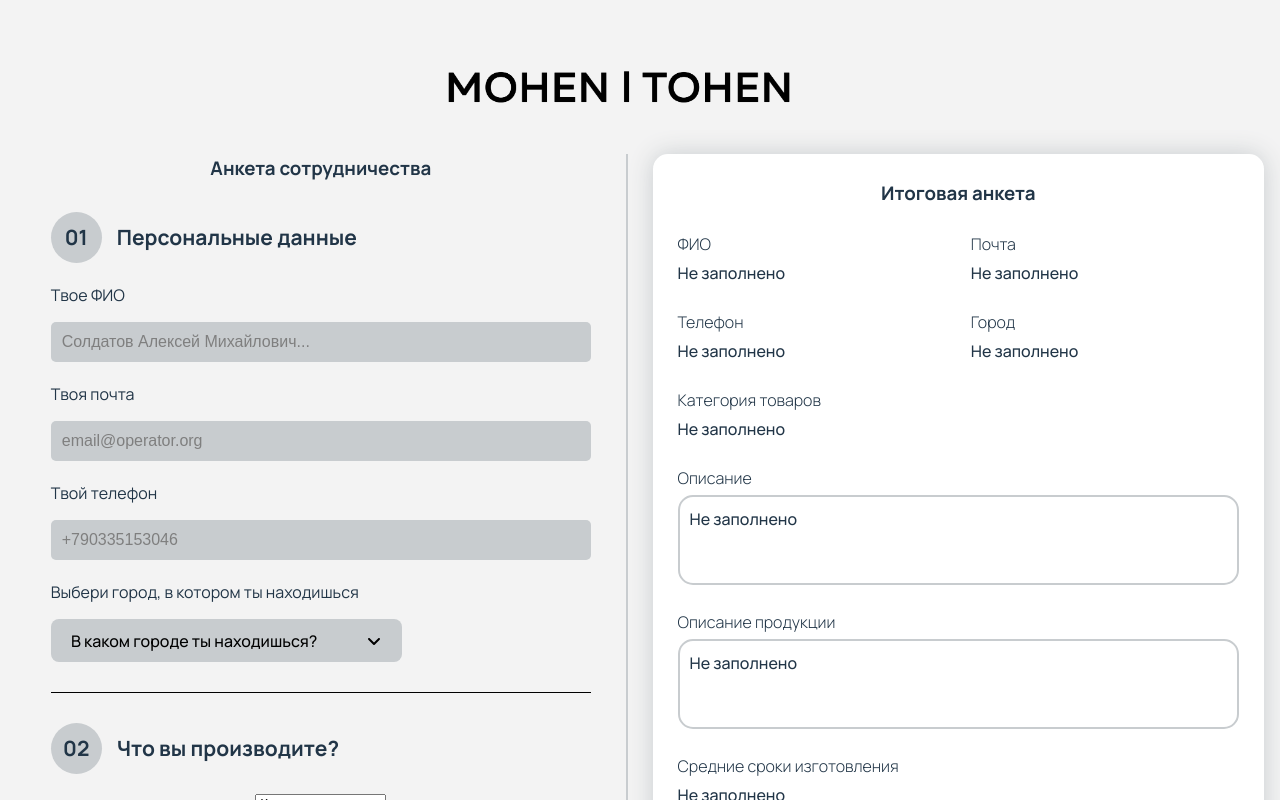
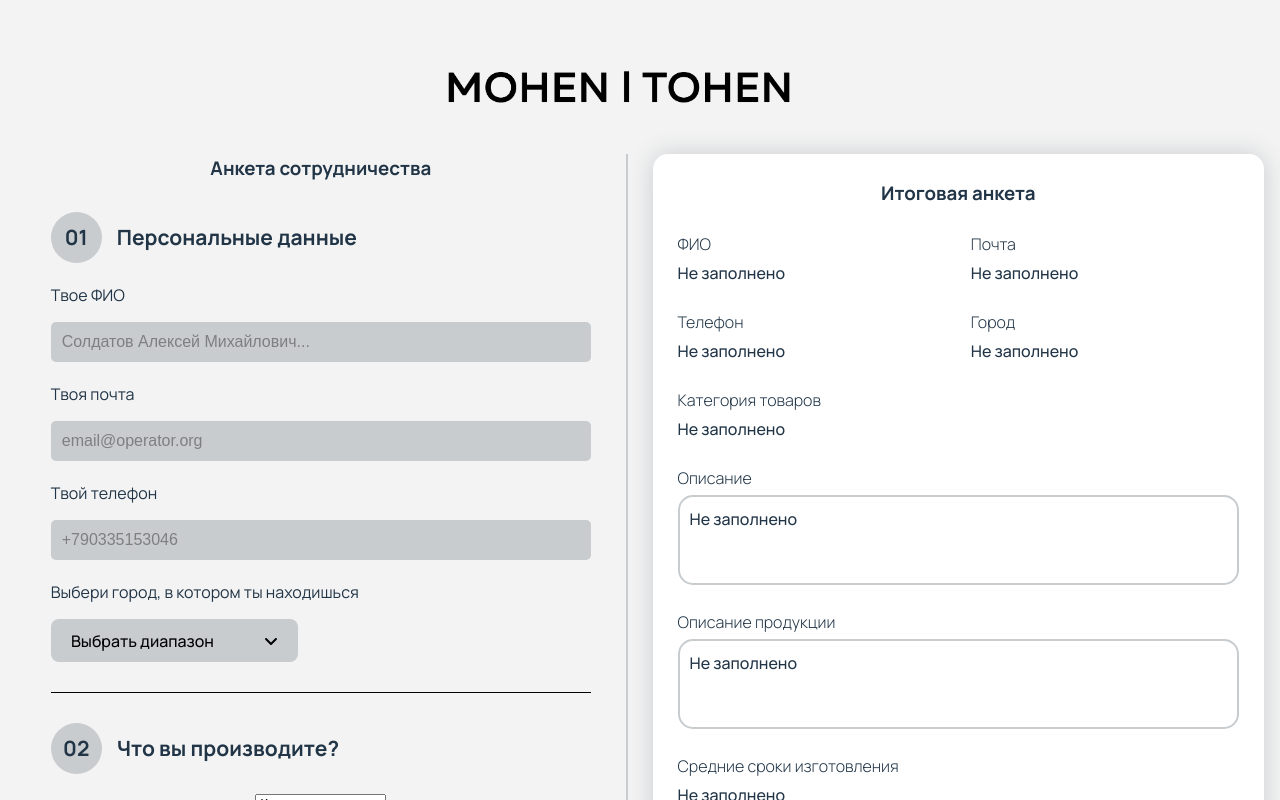
Before and after one commit to andrey-zinoviev-dev/mohen-tohen, a React (Vite) app: page /mohen-tohen/application in a window 1280 px wide. Both pictures are taken after a click on the button "Заполнить анкету". Shown: the top 800 px of the page. Built offline with nearby package versions, Linux system fonts and the light colour scheme.

Commit message:
added select component

```diff
--- a/src/AppliactionForm.tsx
+++ b/src/AppliactionForm.tsx
@@ -1,13 +1,15 @@
 import React from "react";
-import { faAngleDown, faArrowRight, faPlusCircle } from "@fortawesome/free-solid-svg-icons";
+import { faArrowRight, faPlusCircle } from "@fortawesome/free-solid-svg-icons";
 import { FontAwesomeIcon } from "@fortawesome/react-fontawesome";
 import "./ApplicationForm.css"
 import heading from "./assets/mh-1.png"
 import Footer from "./Footer";
+import SelectElement from "./SelectElement";
+import { applicationCitySelect } from "./utils";
 
 export default function ApplicationForm() {
     const [startedApplication, setStartedApplication] = React.useState<boolean>(false);
-    const [openedSelect, setOpenedSelect] = React.useState<boolean>(false);
+    // const [openedSelect, setOpenedSelect] = React.useState<boolean>(false);
     const [applicationData, setApplicationData] = React.useState<{name: string, email: string, phone: string, city: string, category: string, description: string, productionProcess: string, productionLength: string} >({
         name: "",
         email: "",
@@ -22,6 +24,10 @@ export default function ApplicationForm() {
     //variables
     const date = new Date().toLocaleString();
     // console.log(date);
+
+    React.useEffect(() => {
+        console.log(applicationData);
+    }, [applicationData])
 
     return (
         <>
@@ -106,7 +112,8 @@ export default function ApplicationForm() {
                                         }} placeholder="+790335153046" type="phone"></input>
                                     </div>
                                     <div className="application__form-data-wrapper application__form-data-wrapper_fit-content">
-                                        <label>Выбери город, в котором ты находишься</label>
+                                        <SelectElement label="Выбери город, в котором ты находишься" name="city" options={applicationCitySelect} updateApplication={setApplicationData}></SelectElement>
+                                        {/* <label>Выбери город, в котором ты находишься</label>
                                         <button onClick={() => {
                                             setOpenedSelect(!openedSelect);
                                         }}>В каком городе ты находишься?
@@ -129,7 +136,7 @@ export default function ApplicationForm() {
                                                 <input id="spb" name="city" type="radio" />
                                                 <label htmlFor="spb">Санкт-Петербург</label>
                                             </li>
-                                        </ul>
+                                        </ul> */}
                                         {/* <select className="application__form-data-wrapper-input" onChange={(evt) => {
                                             setApplicationData((prevValue) => {
                                                 return {...prevValue, city: evt.target.value};
@@ -183,7 +190,10 @@ export default function ApplicationForm() {
                                         }} id="description" placeholder="Я произвожу керамические вазы, посуду из кристаллической керамики и природных каменй и красителей..."></textarea>
                                     </div>
                                     <div className="application__form-data-wrapper application__form-data-wrapper_fit-content">
-                                        <label>Сколько стоит твоя продукция?</label>
+                                        {/* <SelectElement>
+
+                                        </SelectElement> */}
+                                        {/* <label>Сколько стоит твоя продукция?</label>
                                         <button onClick={() => {
                                             setOpenedSelect(!openedSelect);
                                         }}>Выбрать диапазон
@@ -226,7 +236,7 @@ export default function ApplicationForm() {
                                                 <input id="9" name="price" type="radio" />
                                                 <label htmlFor="9">Больше 100 тысяч</label>
                                             </li>
-                                        </ul>
+                                        </ul> */}
                                         {/* <select>
                                             <option>От 1 до 3 тысяч</option>
                                             <option>От 3 до 7 тысяч</option>
--- /dev/null
+++ b/src/SelectElement.tsx
@@ -0,0 +1,33 @@
+import { faAngleDown } from "@fortawesome/free-solid-svg-icons";
+import { FontAwesomeIcon } from "@fortawesome/react-fontawesome";
+import { SelectInterface } from "./interfaces";
+import React from "react"
+export default function SelectElement({label, name, options, updateApplication}:SelectInterface) {
+  //states
+  const [openedSelect, setOpenedSelect] = React.useState<boolean>(false);
+
+  return(
+    <>
+      <label>{label}</label>
+      <button onClick={() => {
+        setOpenedSelect(!openedSelect);
+      }}>
+        Выбрать диапазон
+        <FontAwesomeIcon icon={faAngleDown} />
+      </button>
+      {openedSelect && <ul>
+        {/* <li>Пункт 1</li> */}
+        {options.map((option) => {
+          return <li key={option.label}>
+            <input id={option.id} type="radio" name={name} />
+            <label onClick={() => {
+              updateApplication((prevValue) => {
+                return {...prevValue, city: option.label};
+              })
+            }} htmlFor={option.id}>{option.label}</label>
+          </li>
+        })}
+      </ul>}
+    </>
+  )
+}
--- a/src/utils.ts
+++ b/src/utils.ts
@@ -1,4 +1,4 @@
-import { BrandsInterface, DimensionTranslateInterface, GoodInterface, TermInterface, CategoryInterface, LinkInterface } from "./interfaces";
+import { BrandsInterface, DimensionTranslateInterface, GoodInterface, TermInterface, CategoryInterface, LinkInterface, OptionInterface } from "./interfaces";
 import { IconDefinition, faPaperPlane } from "@fortawesome/free-solid-svg-icons";
 import { faVk } from "@fortawesome/free-brands-svg-icons";
 import seller1 from "./assets/2024-07-08 23.47.33.jpg";
@@ -1028,3 +1028,14 @@ export const accountSellerLinks:LinkInterface[] = [
     href: "prefs"
   }
 ]
+
+export const applicationCitySelect:OptionInterface[] = [
+  {
+    id: "moscow",
+    label: "Москва"
+  },
+  {
+    id: "spb",
+    label: "Санкт-Петербург"
+  },
+]
```
Also changed, not shown: src/interfaces.tsx (+13 -0 lines).
